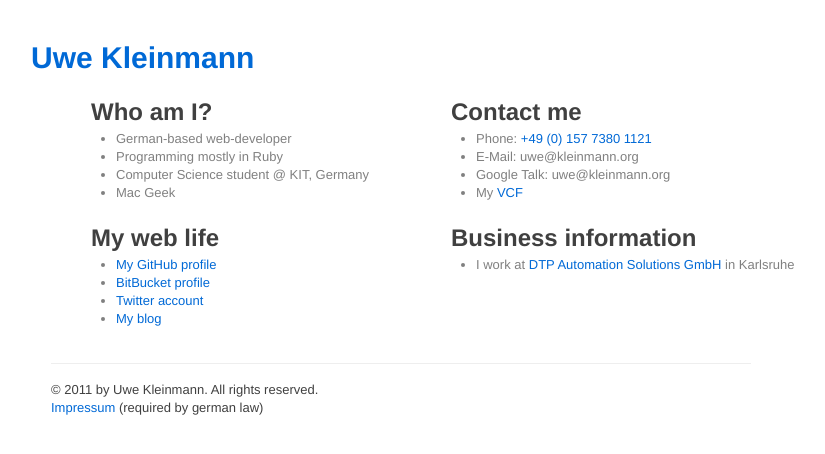
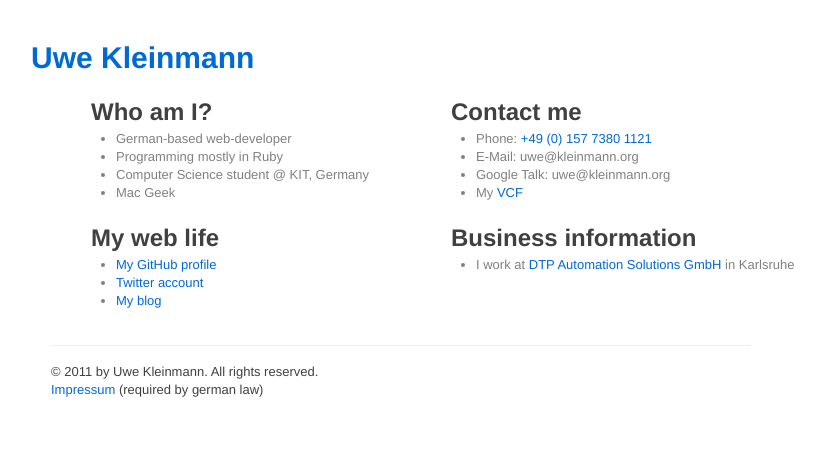
Before and after one commit to kleinmann/kleinmann.github.com, a Jekyll site: the page built from index.html, in a window 1280 px wide. Shown: the top 454 px of the page, without its empty margins (199-1024 px from the left). Built offline with Jekyll 4.4.1, drawn with Linux system fonts in a browser that asks for light colours; nearby versions of some CDN libraries; Markdown is read by kramdown in place of the engine named in the settings.

Commit message:
Removes bitbucket profile as it's empty.

```diff
--- a/index.html
+++ b/index.html
@@ -27,7 +27,6 @@ title: Uwe Kleinmann &laquo; Personal Homepage
     <h2>My web life</h2>
     <ul>
       <li><a href="https://github.com/kleinmann">My GitHub profile</a></li>
-      <li><a href="https://bitbucket.org/iuwe">BitBucket profile</a></li>
       <li><a href="https://twitter.com/iUwe">Twitter account</a></li>
       <li><a href="/blog.html">My blog</a></li>
     </ul>
```
